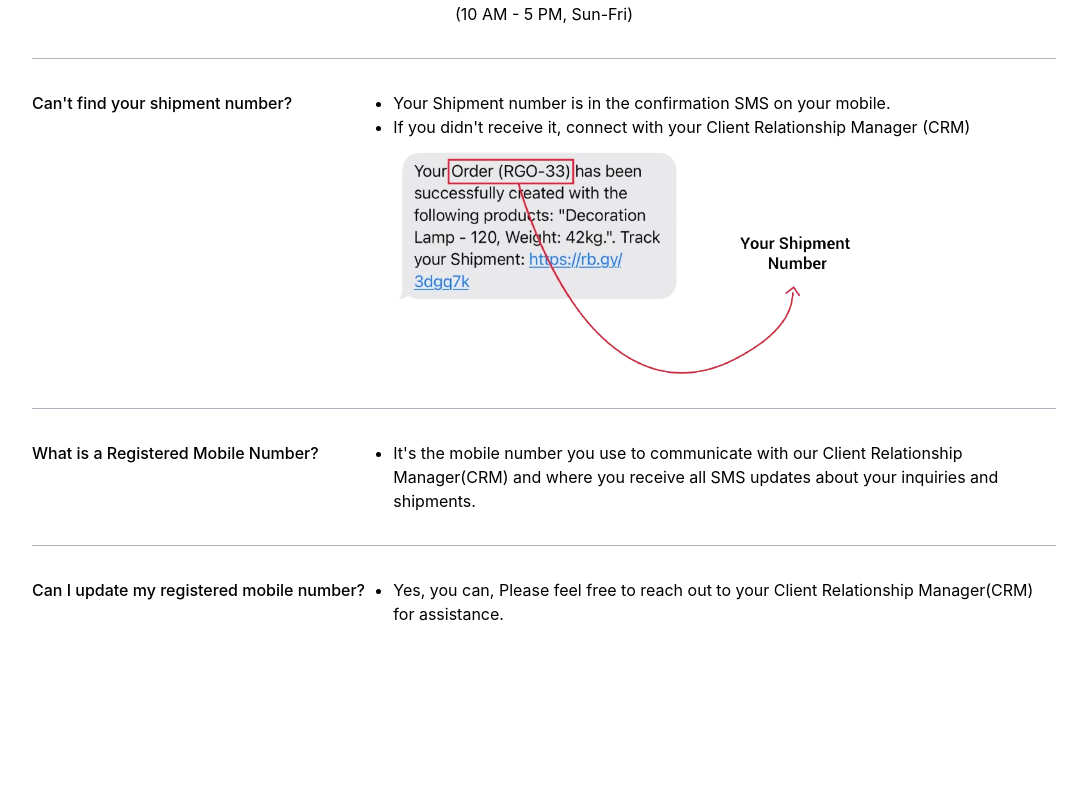
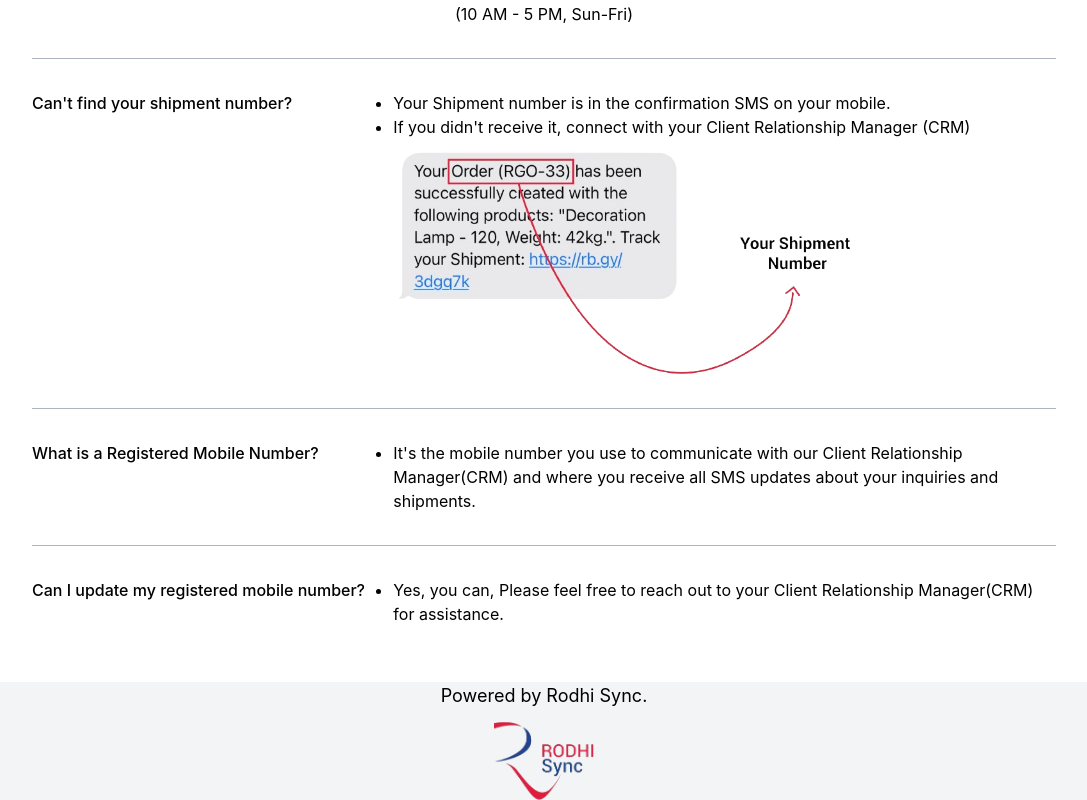
Before and after one commit to dayhunter69/rodhi, a React (Create React App) app: page / in a window 1280 px wide. Shown: the part 510-1310 px from the top of the page, without its empty margins (96-1183 px from the left). Before the commit the page ends 1168 px from the top, so only its background shows below. Built offline with nearby package versions, Linux system fonts and the light colour scheme.

Commit message:
Footer added

```diff
--- a/package.json
+++ b/package.json
@@ -16,6 +16,7 @@
     "axios": "^1.6.5",
     "react": "^18.2.0",
     "react-dom": "^18.2.0",
+    "react-icons": "^5.0.1",
     "react-router-dom": "^6.22.1",
     "react-scripts": "5.0.1",
     "styled-components": "^6.1.8",
--- /dev/null
+++ b/src/Component/Footer.js
@@ -0,0 +1,16 @@
+import React from "react";
+import img2 from "../Assets/syncLogo.png";
+
+const Footer = () => {
+  return (
+    <footer className="bg-gray-100 text-black mt-[3.5rem]">
+      {/* Copyright */}
+      <div className="flex flex-col mx-auto justify-center w-full mt-4 text-center text-lg">
+        <p>Powered by Rodhi Sync.</p>
+        <img src={img2} alt="rodhi-logo" className="w-[100px] mx-auto mt-3" />
+      </div>
+    </footer>
+  );
+};
+
+export default Footer;
--- a/src/Component/Form.js
+++ b/src/Component/Form.js
@@ -3,6 +3,7 @@ import Navbar from "./Navbar";
 import OrderTable from "./OrderTable";
 import { useNavigate } from "react-router-dom";
 import helpImage from "../Assets/Message.png";
+import Footer from "./Footer";
 
 function Form() {
   const [prettyOrderID, setPrettyOrderID] = useState("");
@@ -84,7 +85,7 @@ function Form() {
   };
 
   return (
-    <div className="mb-8">
+    <div>
       <Navbar />
       <div className="w-full flex flex-col mt-[6rem]">
         <h1 className="text-rodhi-red text-2xl font-semibold text-center">
@@ -211,6 +212,7 @@ function Form() {
           </div>
         </div>
       </div>
+      <Footer />
     </div>
   );
 }
--- a/src/Component/OrderTable.js
+++ b/src/Component/OrderTable.js
@@ -4,6 +4,7 @@ import { useLocation, useNavigate } from "react-router-dom";
 import { Link } from "react-router-dom";
 import ArrowBackIcon from "@mui/icons-material/ArrowBack";
 import WhatsAppIcon from "@mui/icons-material/WhatsApp";
+import Footer from "./Footer";
 function OrderTable() {
   const navigate = useNavigate();
   const location = useLocation();
@@ -157,6 +158,7 @@ function OrderTable() {
           </button>
         </div>
       </Link>
+      <Footer />
     </div>
   );
 }
--- a/src/Component/TimeLine.js
+++ b/src/Component/TimeLine.js
@@ -11,6 +11,7 @@ import TimelineContent from "@mui/lab/TimelineContent";
 import Typography from "@mui/material/Typography";
 import { ThemeProvider, createTheme } from "@mui/material/styles";
 import PropTypes from "prop-types";
+import Footer from "./Footer";
 
 const theme = createTheme({
   palette: {
@@ -272,6 +273,7 @@ const TimeLine = () => {
         activeStatus={status}
         statusTimestamps={statusTimestamps}
       />
+      <Footer />
     </div>
   );
 };
```
Also changed, not shown: src/Assets/syncLogo.png (added), 1 other file (tests, documents, lock files or other folders).
